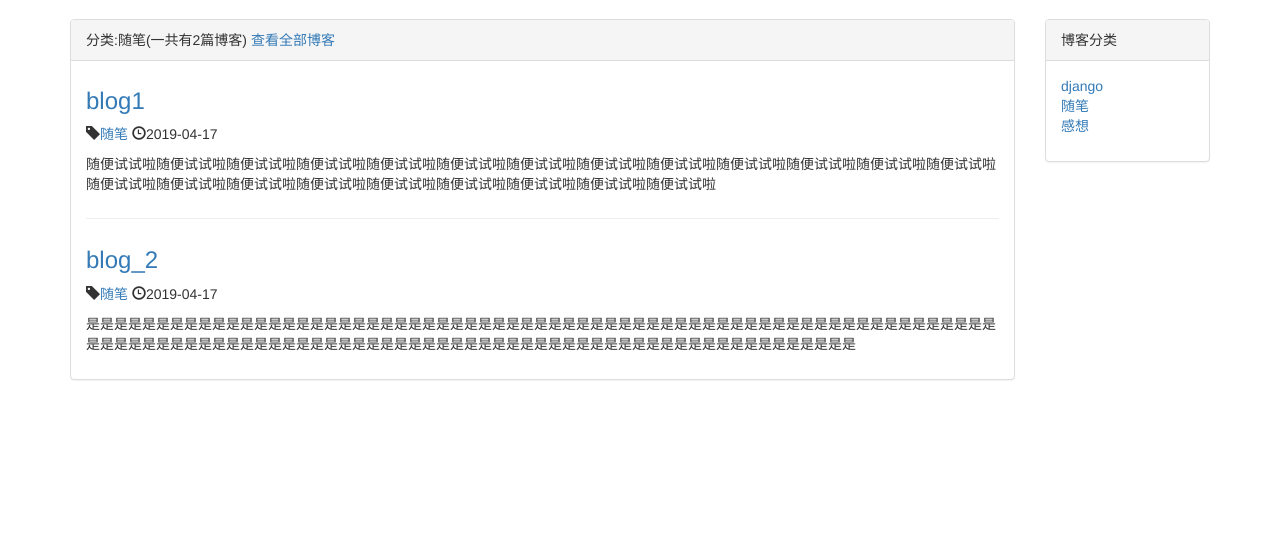
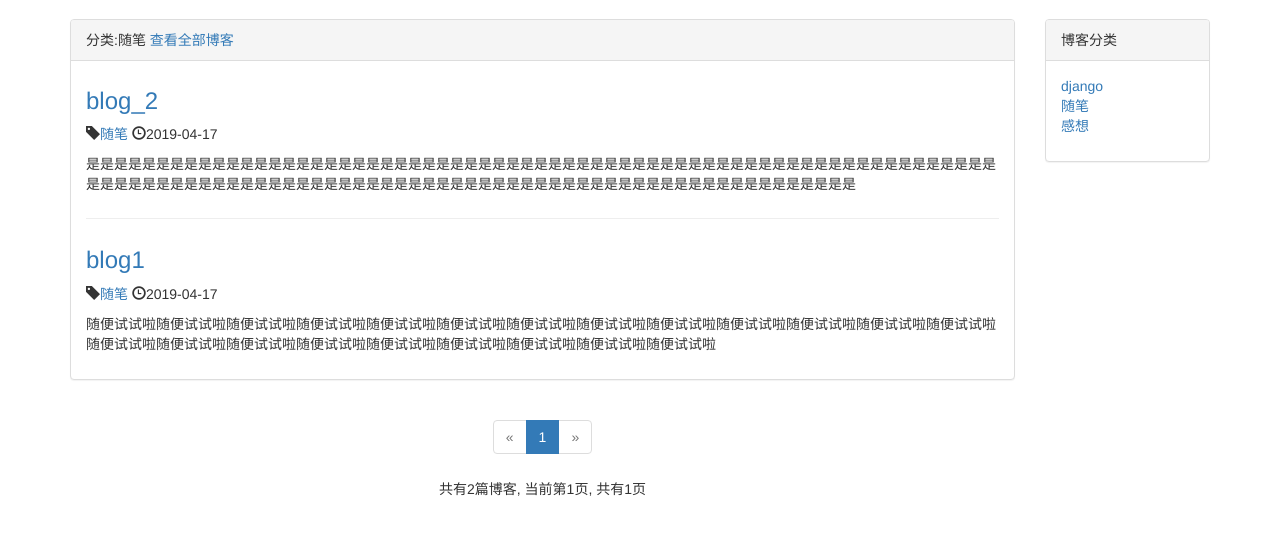
Before and after one commit to leayl/mysite, a Django app: page /blog/type/2 in a window 1280 px wide. Shown: the part 51-586 px from the top of the page. Run offline with Django 3.2, Linux system fonts and the light colour scheme; data comes from the database, SQL or seed files in the repository; both versions use the stored data as it was after the commit; some libraries are stand-ins or nearby versions.

Commit message:
add paginator

```diff
--- a/blog/models.py
+++ b/blog/models.py
@@ -6,7 +6,6 @@ class BlogType(models.Model):
     title = models.CharField(max_length=32)
     def __str__(self):
         return self.title
-
 
 class Blog(models.Model):
     title = models.CharField(max_length=32)
@@ -17,3 +16,5 @@ class Blog(models.Model):
     last_update_time = models.DateTimeField(auto_now=True)
     def __str__(self):
         return self.title
+    class Meta:
+        ordering=['-created_time']
--- a/blog/static/css/blog/blog.css
+++ b/blog/static/css/blog/blog.css
@@ -25,3 +25,6 @@ ul.blog_info_detail li{
 div.blog-content{
     text-align: 2em;
 }
+div.paginator{
+    text-align:center;
+}
--- a/blog/templates/blog/blog_list.html
+++ b/blog/templates/blog/blog_list.html
@@ -17,11 +17,11 @@
                 <div class="panel panel-default">
                     <div class="panel-heading">
                         {% block blog_list_title %}
-                        博客列表(一共有{{ blogs|length }}篇博客)
+                        博客列表
                         {% endblock %}
                     </div>
                     <div class="panel-body">
-                        {% for blog in blogs %}
+                        {% for blog in page_of_blogs.object_list  %}
                         <div class="blog">
                             <a href="{% url 'blog_detail' blog_pk=blog.pk %}">
                                 <h3>{{ blog.title }}</h3>
@@ -39,7 +39,52 @@
                     {% endfor %}
                     </div>
                 </div>
+                <div class="paginator">
+                    <ul class="pagination">
+                        {# 上一页 #}
+                        {% if page_of_blogs.has_previous %}
+                            <li>
+                                <a href="?page={{ page_of_blogs.previous_page_number }}" aria-label="Previous">
+                                    <span aria-hidden="true">&laquo;</span>
+                                </a>
+                            </li>
+                        {% else %}
+                            <li class="disabled">
+                                <span aria-hidden="true">&laquo;</span>
+                            </li>
+                        {% endif %}
+                        {# 全部页码 #}
+                        {% for page_num in page_range %}
+                            {% if page_num == page_of_blogs.number %}
+                            <li class="active"><span>{{ page_num }}</span></li>
+                            {% else %}
+                                {% if page_num == '...' %}
+                                    <li class="disabled"><span>{{ page_num }}</span></li>
+                                {% else %}
+                                    <li><a href="?page={{ page_num }}">{{ page_num }}</a></li>
+                                {% endif %}
+                            {% endif %}
+                        {% endfor %}
 
+                        {# 下一页 #}
+                        {% if page_of_blogs.has_next %}
+                            <li>
+                                <a href="?page={{ page_of_blogs.next_page_number }}" aria-label="Previous">
+                                    <span aria-hidden="true">&raquo;</span>
+                                </a>
+                            </li>
+                        {% else %}
+                            <li class="disabled">
+                                <span aria-hidden="true">&raquo;</span>
+                            </li>
+                        {% endif %}
+                    </ul>
+                    <p>
+                        共有{{ page_of_blogs.paginator.count }}篇博客,
+                        当前第{{ page_of_blogs.number }}页,
+                        共有{{ page_of_blogs.paginator.num_pages }}页
+                    </p>
+                </div>
             </div>
             <div class=" hidden-xs col-sm-4 col-md-3 col-lg-2">
                 <div class="panel panel-default">
--- a/blog/templates/blog/blogs_with_type.html
+++ b/blog/templates/blog/blogs_with_type.html
@@ -5,5 +5,5 @@
 {% endblock %}
 
 {% block blog_list_title %}
-分类:{{ blog_type.title }}(一共有{{ blogs|length }}篇博客) <a href="{% url 'blog_list' %}">查看全部博客</a>
+分类:{{ blog_type.title }}<a href="{% url 'blog_list' %}"> 查看全部博客</a>
 {% endblock %}
--- a/blog/views.py
+++ b/blog/views.py
@@ -1,24 +1,67 @@
-from django.shortcuts import get_object_or_404,render
+from django.shortcuts import get_object_or_404, render
 from blog.models import Blog, BlogType
+from django.core.paginator import Paginator
+from django.conf import settings
 
 
 def blog_list(request):
-    context={}
-    context["blogs"]=Blog.objects.all()
-    context["blog_types"]=BlogType.objects.all()
+    # 获取页码参数
+    page_num = request.GET.get("page", 1)
+    blogs = Blog.objects.all()
+    paginator = Paginator(blogs, settings.EACH_PAGE_BLOGS_NUMBER)
+    page_of_blogs = paginator.get_page(page_num)  # 如果page不是数字字符会自动返回第一页
+    current_page_num = page_of_blogs.number
+    # 获取当前页码前后各两页的页码范围
+    page_range = list(range(max(current_page_num - 2, 1), current_page_num)) + \
+                 list(range(current_page_num, min((paginator.num_pages, current_page_num + 2))+1))
+    # 加上省略号
+    if page_range[0]-1 >= 2:
+        page_range.insert(0,'...')
+    if page_range[-1] <= paginator.num_pages-2:
+        page_range.append('...')
+    # 加上首尾页码
+    if page_range[0] != 1:
+        page_range.insert(0,1)
+    if page_range[-1] != paginator.num_pages:
+        page_range.append(paginator.num_pages)
+    context = {}
+    context["page_of_blogs"] = page_of_blogs  # 将获取页面对象返回前端
+    context["page_range"] = page_range  # 分页显示的页码范围
+    context["blog_types"] = BlogType.objects.all()
 
-    return render(request,"blog/blog_list.html",context)
-
-def blog_detail(request,blog_pk):
-    context={}
-    context["blog"]=get_object_or_404(Blog,pk=blog_pk)
-    return render(request,"blog/blog_detail.html",context)
+    return render(request, "blog/blog_list.html", context)
 
 
-def blogs_with_type(request,blog_type_pk):
-    blog_type = get_object_or_404(BlogType,pk=blog_type_pk)
-    context={}
-    context["blogs"]=Blog.objects.filter(blog_type=blog_type)
-    context["blog_type"]=blog_type
+def blog_detail(request, blog_pk):
+    context = {}
+    context["blog"] = get_object_or_404(Blog, pk=blog_pk)
+    return render(request, "blog/blog_detail.html", context)
+
+
+def blogs_with_type(request, blog_type_pk):
+    # 获取页码参数
+    page_num = request.GET.get("page", 1)
+    blog_type = get_object_or_404(BlogType, pk=blog_type_pk)
+    blogs = Blog.objects.filter(blog_type=blog_type)
+    paginator = Paginator(blogs, settings.EACH_PAGE_BLOGS_NUMBER)
+    page_of_blogs = paginator.get_page(page_num)  # 如果page不是数字字符会自动返回第一页
+    current_page_num = page_of_blogs.number
+    # 获取当前页码前后各两页的页码范围
+    page_range = list(range(max(current_page_num - 2, 1), current_page_num)) + \
+                 list(range(current_page_num, min((paginator.num_pages, current_page_num + 2)) + 1))
+    # 加上省略号
+    if page_range[0] - 1 >= 2:
+        page_range.insert(0, '...')
+    if page_range[-1] <= paginator.num_pages - 2:
+        page_range.append('...')
+    # 加上首尾页码
+    if page_range[0] != 1:
+        page_range.insert(0, 1)
+    if page_range[-1] != paginator.num_pages:
+        page_range.append(paginator.num_pages)
+    context = {}
+    context["page_of_blogs"] = page_of_blogs  # 将获取页面对象返回前端
+    context["page_range"] = page_range  # 分页显示的页码范围
+    context["blog_type"] = blog_type
     context["blog_types"] = BlogType.objects.all()
-    return render(request,"blog/blogs_with_type.html",context)
+    return render(request, "blog/blogs_with_type.html", context)
--- a/mysite/settings.py
+++ b/mysite/settings.py
@@ -123,3 +123,6 @@ STATICFILES_DIRS = [
     os.path.join(BASE_DIR, 'static').replace("\\", "/"),
 ]
 # STATIC_ROOT = os.path.join(BASE_DIR,'static').replace("\\","/")
+
+# 分页显示数
+EACH_PAGE_BLOGS_NUMBER=5
```
Also changed, not shown: db.sqlite3.
